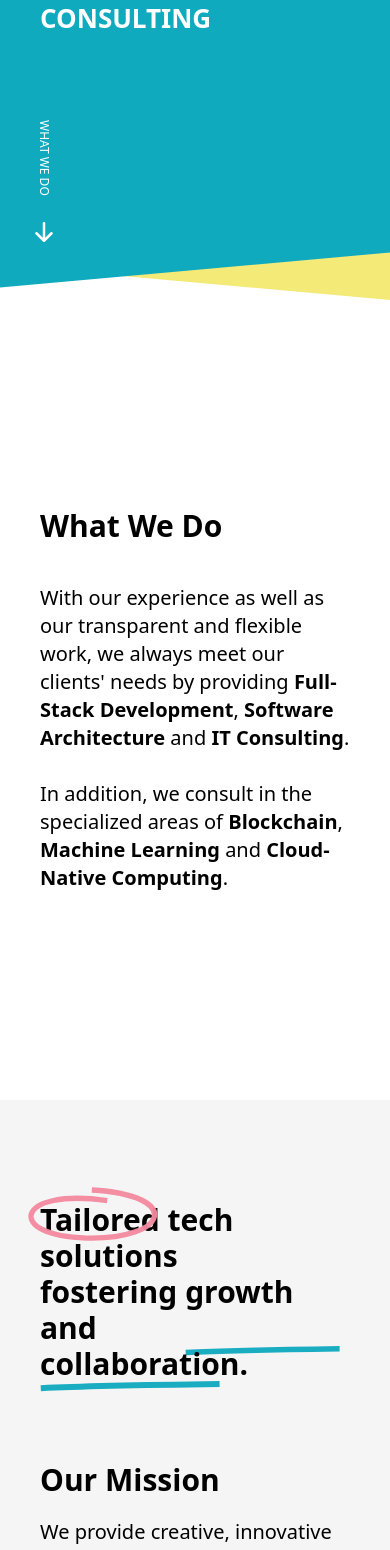
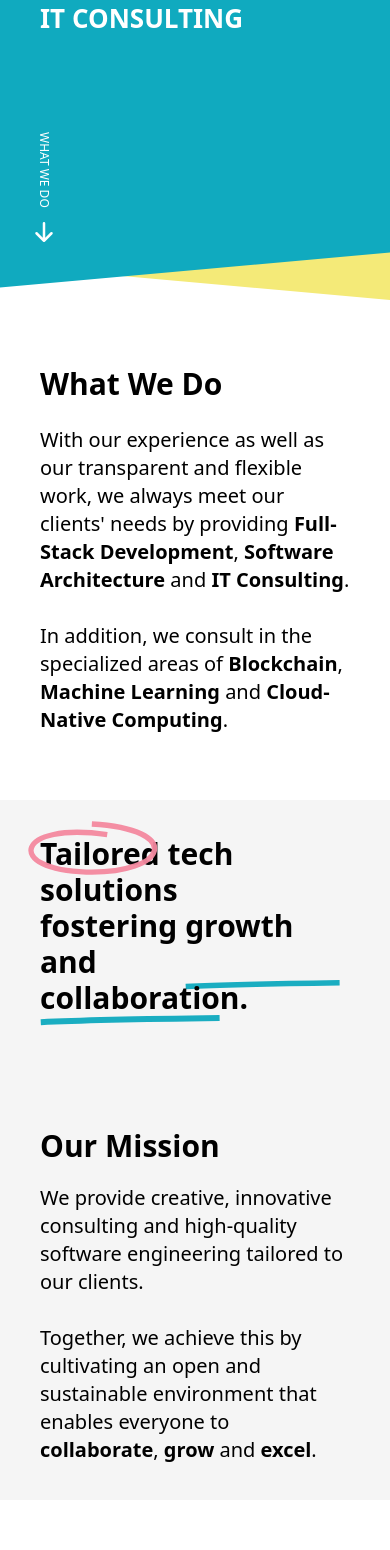
Before and after one commit to unit214/website, a Next.js app: page / in a window 390 px wide. Shown: the part 400-1950 px from the top of the page. Built offline with nearby package versions, Linux system fonts and the light colour scheme.

Commit message:
feat: rework section heights and margins

```diff
--- a/src/components/CyanBoxAndHeader.tsx
+++ b/src/components/CyanBoxAndHeader.tsx
@@ -13,7 +13,7 @@ export default function CyanBoxAndHeader() {
   useEffect(() => {
     const handleScroll = () => {
       const scrollTop = window.scrollY;
-      const offsetTop = window.innerWidth < 1024 ? 540 : 690;
+      const offsetTop = window.innerWidth < 1024 ? 390 : 540;
       // Start increasing opacity of header once offsetTop is reached
       if (scrollTop >= offsetTop) {
         setHeaderOpacity(Math.min(1, (scrollTop - offsetTop) / 150));
@@ -35,7 +35,7 @@ export default function CyanBoxAndHeader() {
   }, []);
 
   function scrollDown() {
-    const offsetTop = window.innerWidth < 1024 ? 540 : 690;
+    const offsetTop = window.innerWidth < 1024 ? 390 : 540;
     window.scroll({
       top: offsetTop + 150,
       left: 0,
@@ -56,10 +56,10 @@ export default function CyanBoxAndHeader() {
             {scrollDownButtonOpacity > 0 && (
               <button
                 style={{ opacity: scrollDownButtonOpacity }}
-                className='absolute bottom-12 flex max-w-[1300px] flex-col items-center gap-4 pl-6 text-white lg:pl-24'
+                className='absolute bottom-12 flex max-w-[1300px] flex-col items-center gap-1 pl-6 text-white lg:gap-4 lg:pl-24'
                 onClick={scrollDown}
               >
-                <div className='text-xs font-light [writing-mode:vertical-lr]'>
+                <div className='text-xs font-extralight [writing-mode:vertical-lr]'>
                   WHAT WE DO
                 </div>
                 <CgMouse className='hidden lg:flex' size={40} />
--- a/src/components/MainClaim.tsx
+++ b/src/components/MainClaim.tsx
@@ -6,8 +6,10 @@ export default function MainClaim() {
       <span className='text-white/50'> UNLOCK YOUR </span> POTENTIAL
       <br />
       <span className='text-white/50'> WITH OUR </span> FULL STACK DEVELOPMENT
-      <br className='hidden lg:flex' />
-      <span className='text-white/50'> AND </span> IT CONSULTING
+      <br className='hidden sm:inline-flex' />
+      <span className='text-white/50'> AND </span>{' '}
+      <br className='inline-flex sm:hidden' />
+      IT CONSULTING
     </div>
   );
 }
--- a/src/components/OurMission.tsx
+++ b/src/components/OurMission.tsx
@@ -4,8 +4,8 @@ import NextImage from '@/components/NextImage';
 
 export function OurMission() {
   return (
-    <div className='-z-10 flex h-[800px] w-full items-center justify-center bg-neutral-100 px-10 lg:h-[700px] lg:w-[1300px]'>
-      <div className='flex flex-col items-stretch gap-20 lg:flex-row lg:items-center'>
+    <div className='-z-10 flex h-[700px] w-full items-center justify-center bg-neutral-100 px-10 lg:h-[500px] lg:max-w-[1300px]'>
+      <div className='flex flex-col items-stretch gap-28 lg:flex-row lg:items-center lg:gap-20'>
         <h1>
           <span className='relative'>
             Tailored{' '}
--- a/src/components/WhatWeDo.tsx
+++ b/src/components/WhatWeDo.tsx
@@ -1,7 +1,7 @@
 export function WhatWeDo() {
   return (
-    <div className='flex h-[800px] w-full items-center justify-center px-10 lg:h-[700px]'>
-      <div className='flex flex-wrap items-start gap-10 lg:flex-nowrap'>
+    <div className='flex h-[500px] w-full items-center justify-center px-10'>
+      <div className='flex flex-wrap items-start gap-6 lg:flex-nowrap lg:gap-10'>
         <h1 className='whitespace-nowrap'>What We Do</h1>
         <div className='font-primary max-w-[430px] text-xl font-light'>
           With our experience as well as our transparent and flexible work, we
```
